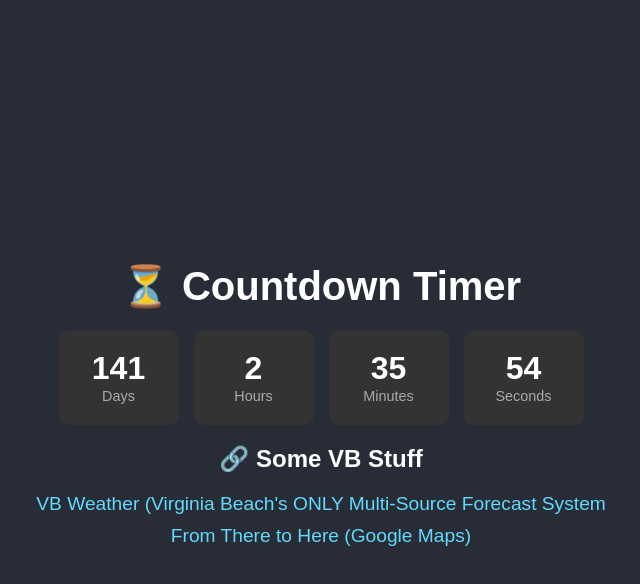
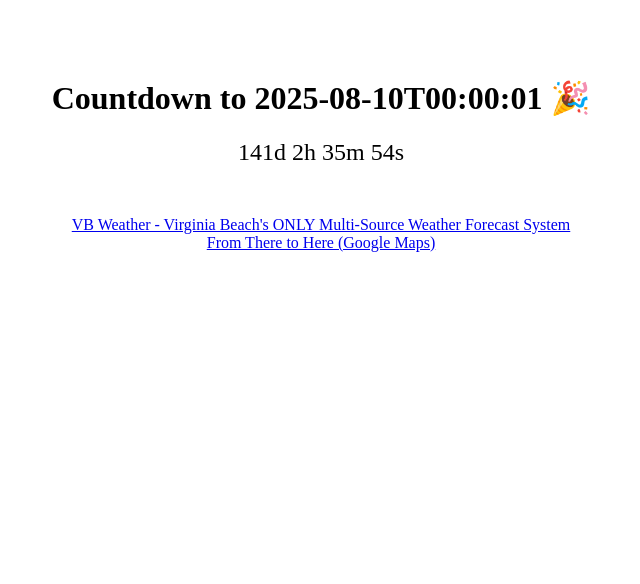
Before and after one commit to jwillbee/vacatimer, a React (Vite) app: page / in a window 1280 px wide. Shown: the top 584 px of the page, without its empty margins (319-959 px from the left). Built offline with nearby package versions, Linux system fonts and the light colour scheme.

Commit message:
Update App.jsx

```diff
--- a/src/App.jsx
+++ b/src/App.jsx
@@ -1,71 +1,22 @@
-import React, { useState, useEffect } from "react";
-import "./App.css";
+import React from "react";
+import Countdown from "./components/Countdown";
 
-// Set target date here (YYYY-MM-DDTHH:MM:SS format)
-const targetDate = new Date("2025-08-10T00:00:01");
-
-const calculateTimeLeft = () => {
-  const now = new Date();
-  const difference = targetDate - now;
-
-  if (difference > 0) {
-    return {
-      days: Math.floor(difference / (1000 * 60 * 60 * 24)),
-      hours: Math.floor((difference / (1000 * 60 * 60)) % 24),
-      minutes: Math.floor((difference / (1000 * 60)) % 60),
-      seconds: Math.floor((difference / 1000) % 60),
-    };
-  } else {
-    return null; // Countdown is over
-  }
-};
-
-const App = () => {
-  const [timeLeft, setTimeLeft] = useState(calculateTimeLeft());
-
-  useEffect(() => {
-    const timer = setInterval(() => {
-      setTimeLeft(calculateTimeLeft());
-    }, 1000);
-
-    return () => clearInterval(timer);
-  }, []);
-
-  if (!timeLeft) {
-    return <h1 className="expired">🎉 Playa Con Dios, Beaches!!! 🎉</h1>;
-  }
-
+function App() {
   return (
-  <div className="container">
-    <h1>⏳ Countdown Timer</h1>
-    <div className="countdown">
-      <div className="time-box">
-        <span>{timeLeft.days}</span>
-        <span>Days</span>
-      </div>
-      <div className="time-box">
-        <span>{timeLeft.hours}</span>
-        <span>Hours</span>
-      </div>
-      <div className="time-box">
-        <span>{timeLeft.minutes}</span>
-        <span>Minutes</span>
-      </div>
-      <div className="time-box">
-        <span>{timeLeft.seconds}</span>
-        <span>Seconds</span>
+    <div>
+      {/* Change this to your desired target date */}
+      <Countdown targetDate="2025-08-10T00:00:01" />
+      <div style={{ textAlign: "center", marginTop: "50px" }}>
+        <a href="https://vbweather-mobile.vercel.app/" target="_blank" rel="noopener noreferrer">
+          VB Weather - Virginia Beach's ONLY Multi-Source Weather Forecast System
+        </a>
+        <br />
+        <a href="https://www.google.com/maps/dir/Rochester,+NY/Sandpiper+Beach,+Sandpiper+Rd,+Virginia+Beach,+VA+23456/@39.8045774,-81.8095175,1272596m/data=!3m2!1e3!4b1!4m14!4m13!1m5!1m1!1s0x89d6b3059614b353:0x5a001ffc4125e61e!2m2!1d-77.6088465!2d43.1565779!1m5!1m1!1s0x89bac4954276c753:0x3c31141d5fc27285!2m2!1d-75.9240672!2d36.6930197!3e0?entry=ttu&g_ep=EgoyMDI1MDMxOS4xIKXMDSoJLDEwMjExNDUzSAFQAw%3D%3D" target="_blank" rel="noopener noreferrer" target="_blank" rel="noopener noreferrer">
+          From There to Here (Google Maps)
+        </a>
       </div>
     </div>
-
-    <div className="links">
-      <h2>🔗 Some VB Stuff</h2>
-      <ul>
-        <li><a href="https://vbweather-mobile.vercel.app/" target="_blank" rel="noopener noreferrer">VB Weather (Virginia Beach's ONLY Multi-Source Forecast System</a></li>
-        <li><a href="https://www.google.com/maps/dir/Rochester,+NY/Sandpiper+Beach,+Sandpiper+Rd,+Virginia+Beach,+VA+23456/@39.8045774,-81.8095175,1272596m/data=!3m2!1e3!4b1!4m14!4m13!1m5!1m1!1s0x89d6b3059614b353:0x5a001ffc4125e61e!2m2!1d-77.6088465!2d43.1565779!1m5!1m1!1s0x89bac4954276c753:0x3c31141d5fc27285!2m2!1d-75.9240672!2d36.6930197!3e0?entry=ttu&g_ep=EgoyMDI1MDMxOS4xIKXMDSoJLDEwMjExNDUzSAFQAw%3D%3D" target="_blank" rel="noopener noreferrer">From There to Here (Google Maps)</a></li>
-      </ul>
-    </div>
-  </div>
-);
-};
+  );
+}
 
 export default App;
```
